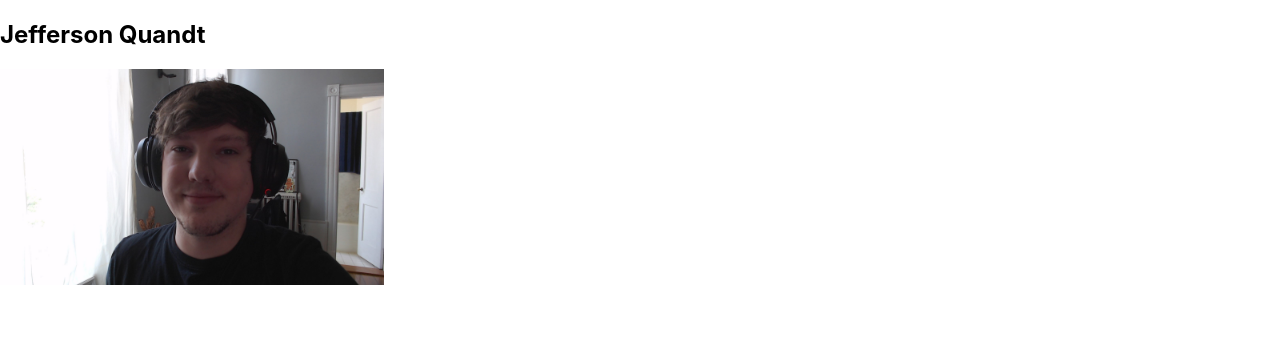
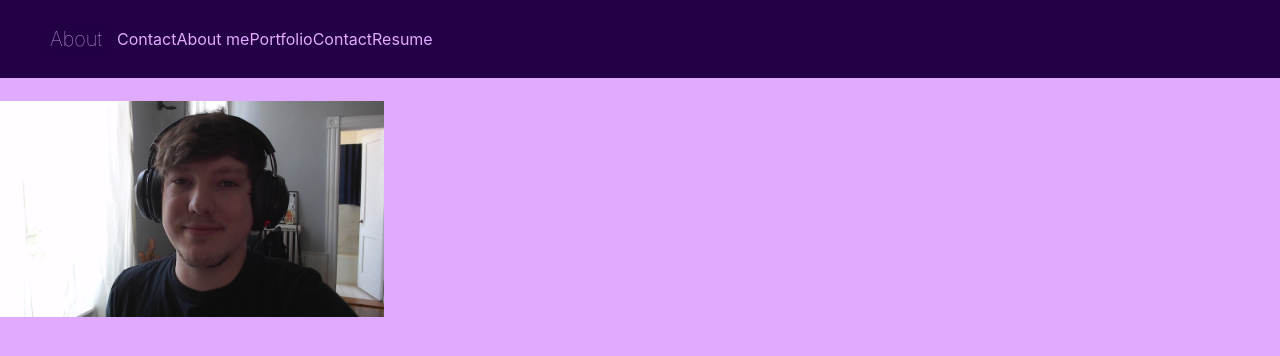
Before and after one commit to Jefid/jefid-react-portfolio, a React (Create React App) app: page / in a window 1280 px wide. Shown: the top 356 px of the page. Built offline with nearby package versions, Linux system fonts and the light colour scheme.

Commit message:
working on About Me page and nav bar in react

```diff
--- a/src/App.js
+++ b/src/App.js
@@ -1,14 +1,41 @@
-import React from 'react';
-import './App.css';
-import About from './components/About';
+import React, { useState } from "react";
+import "./App.css";
+import About from "./components/About";
+import Nav from "./components/Nav";
+import Contact from "./components/Contact";
+import Footer from "./components/Footer";
+import Header from "./components/Header";
+import Portfolio from "./components/Portfolio";
+import Resume from "./components/Resume";
 
 function App() {
+  const [categories] = useState([
+    {
+      name: "about me",
+      description:
+        "Photos of grocery stores, food trucks, and other commercial projects",
+    },
+    { name: "portfolio", description: "Portraits of people in my life" },
+    { name: "contact", description: "Delicious delicacies" },
+    {
+      name: "resume",
+      description: "Fields, farmhouses, waterfalls, and the beauty of nature",
+    },
+  ]);
+
+  const [currentCategory, setCurrentCategory] = useState(categories[0]);
+
   return (
-    <div>
-    <main>
-      <About></About>
-    </main>
-  </div>
+    <section className="m-5">
+      <Nav
+        categories={categories}
+        setCurrentCategory={setCurrentCategory}
+        currentCategory={currentCategory}
+      ></Nav>
+      <main>
+          <About></About>
+      </main>
+    </section>
   );
 }
 
--- a/src/components/Nav/index.js
+++ b/src/components/Nav/index.js
@@ -0,0 +1,53 @@
+import React from "react";
+import { capitalizeFirstLetter } from "../../utils/helpers";
+
+function Nav(props) {
+  const {
+    categories = [],
+    setCurrentCategory,
+    currentCategory,
+  } = props;
+
+
+  const handleClick = (item) => {
+    console.log(item);
+    return item;
+  };
+
+  return (
+    <header className="flex-row px-1">
+      <nav>
+        <ul className="flex-row">
+          <li className="mx-2">
+            <a data-testid="about" href="#about">
+              About
+            </a>
+          </li>
+          <li className={"mx-2"}>
+            <span onClick={() => handleClick('Contact')}>
+              Contact
+            </span>
+          </li>
+          {categories.map((category) => (
+            <li
+              className={`mx-1 ${
+                currentCategory.name === category.name
+                }`}
+              key={category.name}
+            >
+              <span
+                onClick={() => {
+                  setCurrentCategory(category);
+                }}
+              >
+                {capitalizeFirstLetter(category.name)}
+              </span>
+            </li>
+          ))}
+        </ul>
+      </nav>
+    </header>
+  );
+}
+
+export default Nav;
--- a/src/index.css
+++ b/src/index.css
@@ -3,11 +3,350 @@
   font-family: -apple-system, BlinkMacSystemFont, 'Segoe UI', 'Roboto', 'Oxygen',
     'Ubuntu', 'Cantarell', 'Fira Sans', 'Droid Sans', 'Helvetica Neue',
     sans-serif;
+  background-color: var(--primary-color);
   -webkit-font-smoothing: antialiased;
   -moz-osx-font-smoothing: grayscale;
+  color: var(--primary-color);
+}
+:root {
+  --primary-color: #e0aaff;
+  --secondary-color: #5a189a;
+  --tertiary-color: #240046;
 }
 
 code {
   font-family: source-code-pro, Menlo, Monaco, Consolas, 'Courier New',
     monospace;
 }
+
+* {
+  box-sizing: border-box;
+  margin: 0;
+  padding: 0;
+}
+
+/* body {
+  background-color: var(--primary-color);
+  font-family: Helvetica, Arial, sans-serif;
+} */
+
+
+/* HEADER / NAV BAR STYLES START */
+
+header {
+  padding: 20px 35px;
+  background-color: var(--tertiary-color);
+  display: flex;
+  justify-content: space-between;
+  flex-wrap: wrap;
+  position: sticky;
+  position: -webkit-sticky;
+  top: 0;
+  background-size: cover;
+  background-attachment: fixed;
+  background-position: 80%;
+  z-index: 9999;
+}
+
+header h1 {
+  font-weight: bold;
+  margin: 0;
+  font-size: 36px;
+  color: var(--primary-color);
+  text-shadow: 0 0 10px rgba(0, 0, 0, 0.5);
+}
+
+header a {
+  text-decoration: none;
+  color: var(--primary-color);
+}
+
+Nav {
+  margin: 7px 0;
+}
+
+Nav ul {
+  display: flex;
+  flex-wrap: wrap;
+  justify-content: space-between;
+  align-items: center;
+  list-style: none;
+}
+
+Nav ul li a {
+  padding: 10px 15px;
+  font-weight: lighter;
+  font-size: 1.55vw;
+  text-shadow: 0 0 10px rgba(0, 0, 0, 0.5);
+}
+
+Nav ul li a:hover {
+  background: var(--primary-color);
+  color: var(--secondary-color);
+  border-radius: 10px;
+  text-shadow: none;
+}
+
+/* HEADER / NAVBAR STYLES END */
+
+
+
+/* SECTION TITLE STYLES START */
+.section-title {
+font-size: 48px;
+border-bottom: 3px solid;
+color: var(--secondary-color);
+padding-bottom: 20px;
+text-align: center;
+margin: 0 auto 35px auto;
+width: 100%;
+}
+
+.primary-border {
+border-color: var(--secondary-color);
+}
+
+/* SECTION TITLE STYLES END */
+
+/* ABOUT ME SECTION START */
+.about-me {
+font-size: 28px;
+color: var(--secondary-color);
+padding-top: 10px;
+padding-bottom: 10px;
+text-align: left;
+margin: 0 auto 10px auto;
+width: 100%;
+}
+
+.profile-img {
+flex: 20 12%;
+margin-right: 20px;
+flex-wrap: wrap;
+}
+
+
+.profile-img img {
+max-width: 70%;
+border-radius: 10px;
+}
+/* ABOUT ME SECTION END */
+
+
+/* WORK AND PROJECTS START  */
+.projects {
+background: var(--primary-color);
+}
+
+.project {
+margin: 50px auto;
+padding-bottom: 50px;
+width: 80%;
+display: flex;
+flex-wrap: wrap;
+align-items: center;
+justify-content: space-between;
+}
+.project-img:hover {
+transition: 0.5s ease-in-out;
+opacity: 50%;
+color: var(--tertiary-color);
+}
+#large-image:hover {
+transition: 0.5s ease-in-out;
+opacity: 50%;
+color: var(--tertiary-color);
+}
+
+.project:last-child {
+border-bottom: none;
+}
+
+.project h3 {
+color: var(--secondary-color);
+font-size: 46px;
+flex: 1 30%;
+}
+
+.project-info {
+flex: 2 70%;
+display: flex;
+flex-wrap: wrap;
+align-items: center;
+}
+
+#large-image {
+width: 90%;
+border-radius: 10px;
+}
+.project-img {
+flex: 20 12%;
+margin-right: 20px;
+border-radius: 10px;
+}
+
+
+.project-img img {
+max-width: 70%;
+border-radius: 10px;
+}
+
+.project-text {
+flex: 12;
+}
+
+.project-text p {
+color: var(--tertiary-color);
+font-size: 18px;
+}
+
+.project-text h4 {
+font-size: 26px;
+line-height: 1.5;
+color: var(--secondary-color);
+}
+
+div p {
+max-width: 90%;
+}
+
+/* WORK AND PROJECTS END  */
+
+
+.contact {
+background: var(--primary-color);
+display: flex;
+padding-top: 10px;
+padding-bottom: 10px;
+justify-content: center;
+flex-wrap: wrap;
+width: 100%;
+}
+
+
+.contact a {
+background: var(--primary-color);
+display: flex;
+justify-content: center;
+flex-wrap: wrap;
+width: 100%;
+color: var(--secondary-color);
+text-decoration: none;
+font-size: x-large;
+}
+/* FOOTER STYLES START */
+footer {
+  background: var(--tertiary-color);
+  padding: 40px 35px;
+  display: flex;
+  justify-content: space-between;
+  flex-wrap: wrap;
+  width: 100%;
+}
+
+footer h2 {
+  color: var(--primary-color);
+  font-size: 30px;
+  margin: 0;
+}
+footer h3 {
+  color: var(--primary-color);
+  font-size: 20px;
+  margin: 0;
+}
+
+footer div {
+  line-height: 1.5;
+  text-align: right;
+}
+
+footer a {
+  color: var(--primary-color);
+}
+/* END FOOTER STYLES */
+
+/* MEDIA QUERY FOR SMALLER DESKTOP SCREENS AND SMALLER */
+@media screen and (max-width: 980px) {
+header {
+  padding-bottom: 0;
+  justify-content: center;
+  position: relative;
+}
+
+header h1 {
+  width: 100%;
+  text-align: center;
+}
+
+header nav ul {
+  margin-top: 20px;
+  width: 100%;
+  justify-content: center;
+}
+
+header nav ul li a {
+  font-size: 20px;
+}
+
+footer h2, footer div {
+  text-align: center;
+  width: 100%;
+}
+
+.section-title {
+  width: 80%;
+}
+
+.contact iframe{
+  flex: 1 100%;
+}
+}
+
+/* MEDIA QUERY FOR TABLETS AND SMALLER */
+@media screen and (max-width: 768px) {
+section {
+  padding: 30px 15px;
+}
+
+.project h3 {
+  flex: 1 100%;
+  text-align: center;
+}
+
+.project-info {
+  flex: 2 100%;
+  text-align: center;
+  justify-content: center;
+}
+
+.project-img {
+  flex: 0 32%;
+  margin-right: 0;
+  margin-top: 15px;
+  margin-bottom: 15px;
+}
+.project-text {
+  flex: 100%;
+}
+}
+
+/* MEDIA QUERY FOR MOBILE PHONES AND SMALLER */
+@media screen and (max-width: 575px) {
+
+.section-title {
+  width: 95%;
+}
+.contact {
+  text-align: center;
+}
+
+.contact> * {
+  flex: 0 100%;
+}
+.project-img {
+  flex: 0 80%;
+  margin-right: 0;
+  margin-top: 15px;
+  margin-bottom: 15px;
+}
+}
```
Also changed, not shown: src/utils/App.js (deleted), src/utils/index.css (deleted).
